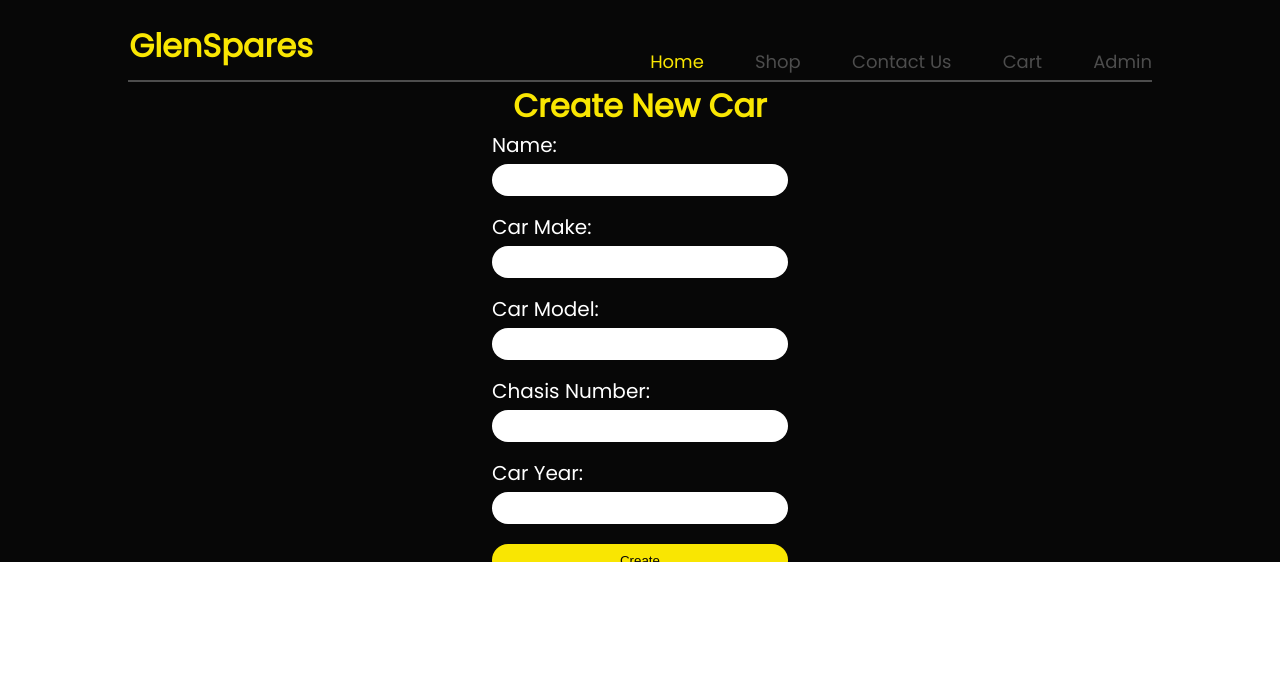
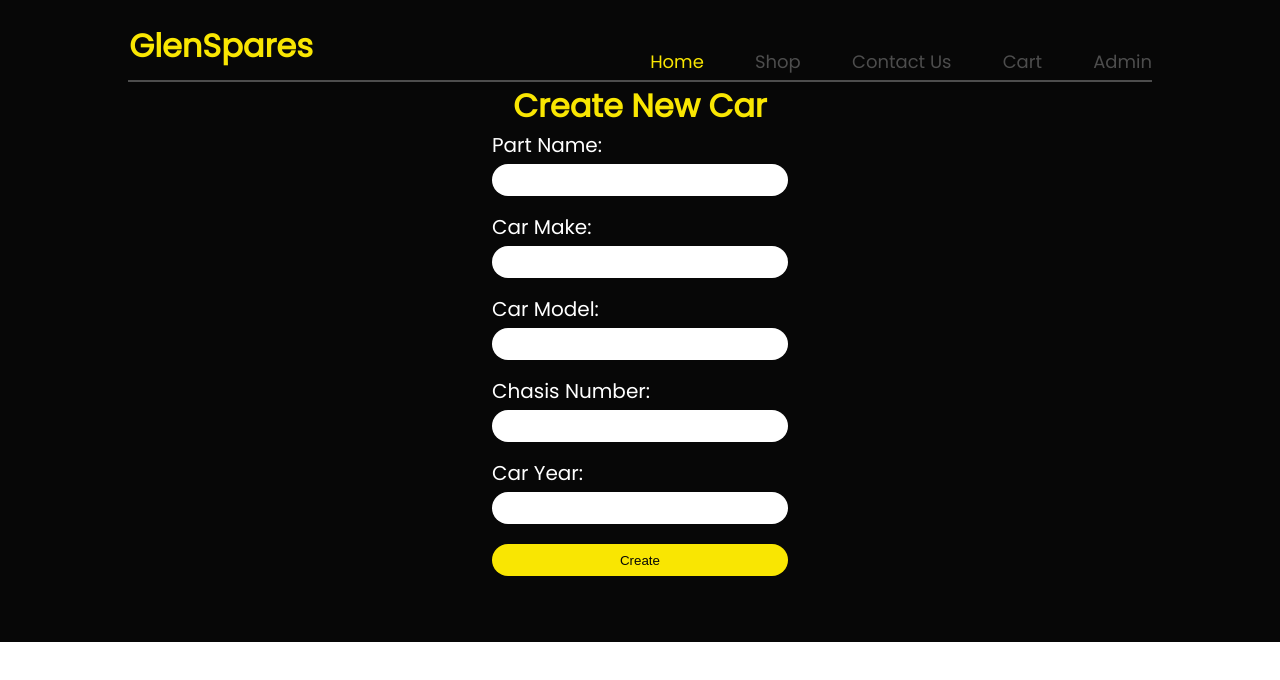
Before and after one commit to GodwinCameron/2023-DV200-Term4-MidTermAssessment, a React (Create React App) app in the folder client/: page /admin in a window 1280 px wide. Shown: the top 680 px of the page. Built offline with nearby package versions, Linux system fonts and the light colour scheme.

Commit message:
Create functionality

```diff
--- a/client/src/components/form.css
+++ b/client/src/components/form.css
@@ -6,7 +6,7 @@
     font-family: 'Poppins';
     position: relative;
     width: 50vh;
-    height: 60vh;
+    height: 70vh;
     overflow: hidden;
     display: flex;
     flex-direction: column;
@@ -16,6 +16,10 @@
   .form_header{
     color: #F9E602;
     font-size: 32px;
+  }
+  .message{
+    color: rgb(33, 236, 33);
+    display: none;
   }
 
   .form_stack{
--- a/client/src/components/form_create.js
+++ b/client/src/components/form_create.js
@@ -1,54 +1,107 @@
-import React, { useState } from 'react';
+import React, { useState } from "react";
 import "./form.css";
 import axios from "axios";
 
 const Form = () => {
+  const [carData, setCarData] = useState({
+    name: "",
+    car_make: "",
+    car_model: "",
+    chasis_number: "",
+    car_year: "",
+  });
 
-    const [apiCars, setApiCar] = useState([]);
+  const handleDataChange = (e) => {
+    const { name, value } = e.target;
+    const updatedValue =
+      name === "chasis_number" || name === "car_year"
+        ? parseInt(value, 10)
+        : value;
+    setCarData({ ...carData, [name]: updatedValue });
+    console.log(carData);
+  };
 
-    const handleCreateCar = async (id) => {
+  const handleCreateCar = async (e) => {
+    e.preventDefault();
     try {
-            axios.create(`http://localhost:3000/api/car/${id}`);
-            setApiCar(apiCars.filter(car => car._id !== id));
+      axios.post(`http://localhost:5000/api/car/`, carData);
+      document.getElementById("name").value = "";
+      document.getElementById("car_make").value = "";
+      document.getElementById("car_model").value = "";
+      document.getElementById("chasis_number").value = "";
+      document.getElementById("car_year").value = "";
+      document.querySelector(".message").style.display = "block";
     } catch (error) {
       console.log(error);
     }
   };
 
   return (
-        <div className='form_main'>
-            <h1 className='form_header'>Create New Car</h1>
-            <form className='form_stack'>
-                <label className='label'>
-                    Name:
-                    <input className='form_input' type="text" name="name" />
+    <div className="form_main">
+      <h1 className="form_header">Create New Car</h1>
+      <h1 className="form_header message">Product added!</h1>
+      <form onSubmit={handleCreateCar} className="form_stack">
+        <label className="label">
+          Part Name:
+          <input
+            id="name"
+            onChange={handleDataChange}
+            className="form_input"
+            type="text"
+            name="name"
+          />
         </label>
 
-                <label className='label'>
+        <label className="label">
           Car Make:
-                    <input className='form_input' type="text" name="car_make" />
+          <input
+            id="car_make"
+            onChange={handleDataChange}
+            className="form_input"
+            type="text"
+            name="car_make"
+          />
         </label>
 
-                <label className='label'>
+        <label className="label">
           Car Model:
-                    <input className='form_input' type="text" name="car_model" />
+          <input
+            id="car_model"
+            onChange={handleDataChange}
+            className="form_input"
+            type="text"
+            name="car_model"
+          />
         </label>
 
-                <label className='label'>
+        <label className="label">
           Chasis Number:
-                    <input className='form_input' type="number" name="chasis_number" />
+          <input
+            id="chasis_number"
+            onChange={handleDataChange}
+            className="form_input"
+            type="number"
+            name="chasis_number"
+          />
         </label>
 
-                <label className='label'>
+        <label className="label">
           Car Year:
-                    <input className='form_input' type="number" name="car_year" />
+          <input
+            id="car_year"
+            onChange={handleDataChange}
+            className="form_input"
+            type="number"
+            name="car_year"
+          />
         </label>
 
-                <input className='form_sumbit' type="submit" value="Create" />
+        <button className="form_sumbit" type="submit">
+          Create
+        </button>
       </form>
     </div>
   );
-
-}
+};
 
 export default Form;
```
Lines whose indentation alone changed are shown as unchanged.
